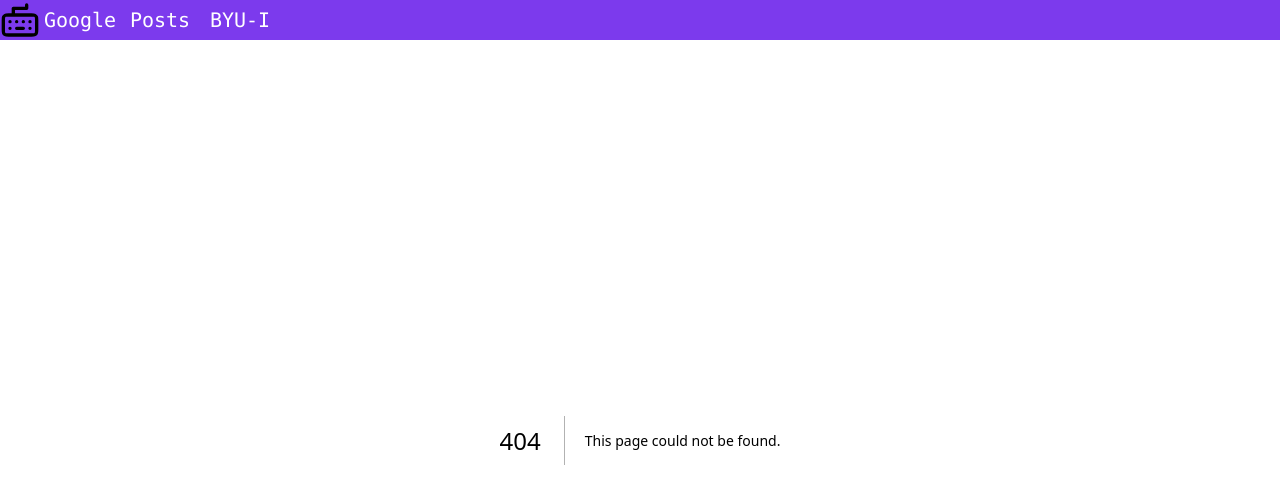
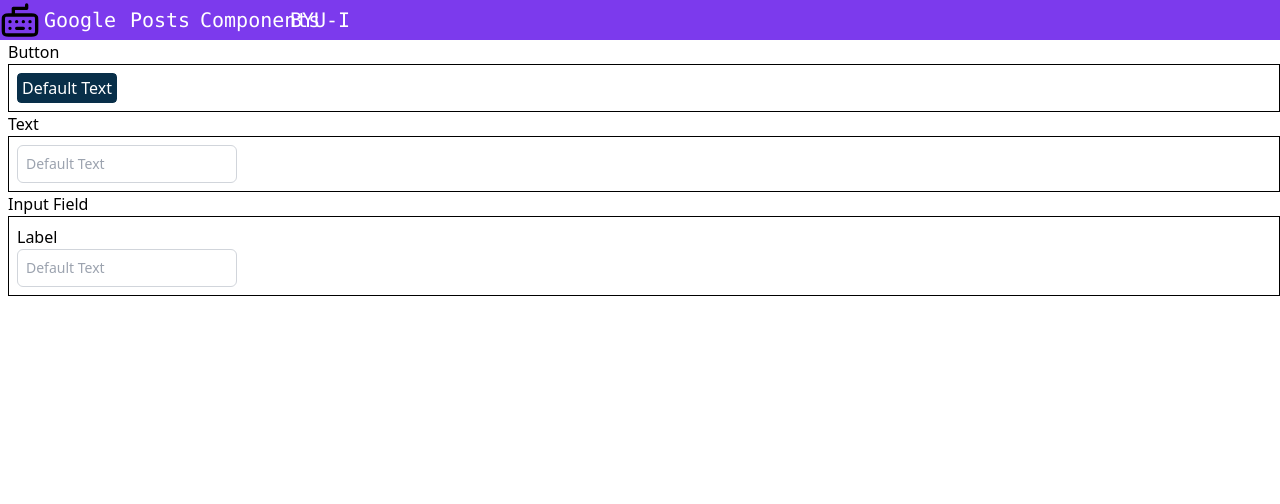
Before and after one commit to TypePerfection/Typerfection, a Next.js app: page /compShowcase in a window 1280 px wide. Before the commit this address had no page. Shown: the top 504 px of the page. Built offline with nearby package versions, Linux system fonts and the light colour scheme.

Commit message:
added component showcase

```diff
--- a/components/NavBar.tsx
+++ b/components/NavBar.tsx
@@ -5,6 +5,7 @@ function NavBar() {
     const links: { title: string; url: string; }[] = [
         { title: "Google", url: "https://www.google.com" },
         { title: "Posts", url: "posts" },
+        { title: "Components", url: "compShowcase" },
         { title: "BYU-I", url: "https://www.BYUI.edu" },
     ]
     const image = "/keyboard.svg";
--- a/components/XButton.tsx
+++ b/components/XButton.tsx
@@ -4,7 +4,7 @@ function XButton({ onClick, text = '', width = 100, height = 30 }) {
         height: height,
     }
     return (
-        <button onClick={onClick} style={buttonStyle} className="bg-sky-950 flex justify-center items-center rounded outline outline-1 outline-white font-bold">{text}</button>
+        <button onClick={onClick} style={buttonStyle} className="bg-sky-950 text-white flex justify-center items-center rounded outline outline-1 outline-white">{text}</button>
     )
 }
 export default XButton;
--- /dev/null
+++ b/components/XInputField.tsx
@@ -0,0 +1,14 @@
+import XText from "./XText";
+function XInputField({label, defaultText}){
+    return(
+        <div>
+            <div>
+                <h1>{label}</h1>
+            </div>
+            <div>
+                <XText defaultText={defaultText}/>
+            </div>
+        </div>
+    )
+}
+export default XInputField;
--- /dev/null
+++ b/components/XText.tsx
@@ -0,0 +1,9 @@
+function XText({defaultText}){
+    return(
+        <div>
+            <input type="text" placeholder={defaultText} className="disabled:bg-gray-200 block p-2 border border-gray-300 rounded-md focus:border-gray-300 focus:ring focus:ring-gray-200 sm:text-sm sm:leading-5"></input>
+        </div>
+    )
+}
+
+export default XText;
--- /dev/null
+++ b/pages/compShowcase/index.tsx
@@ -0,0 +1,30 @@
+import XText from "@/components/XText";
+import XButton from "@/components/XButton";
+import XInputField from "@/components/XInputField";
+
+export default function showcase() {
+    return (
+        <div className="pl-2">
+            <div>
+                <h1>Button</h1>
+                <div className="border border-1 border-black p-2">
+
+                    <XButton onClick={() => alert('You Clicked!')} text="Default Text" />
+                </div>
+            </div>
+            <div>
+                <h1>Text</h1>
+                <div className="border border-1 border-black p-2">
+                    <XText defaultText="Default Text"/>
+                </div>
+            </div>
+            <div>
+                <h1>Input Field</h1>
+                <div className="border border-1 border-black p-2">
+                    <XInputField defaultText="Default Text" label="Label"/>
+                </div>
+            </div>
+
+        </div>
+    )
+}
```
